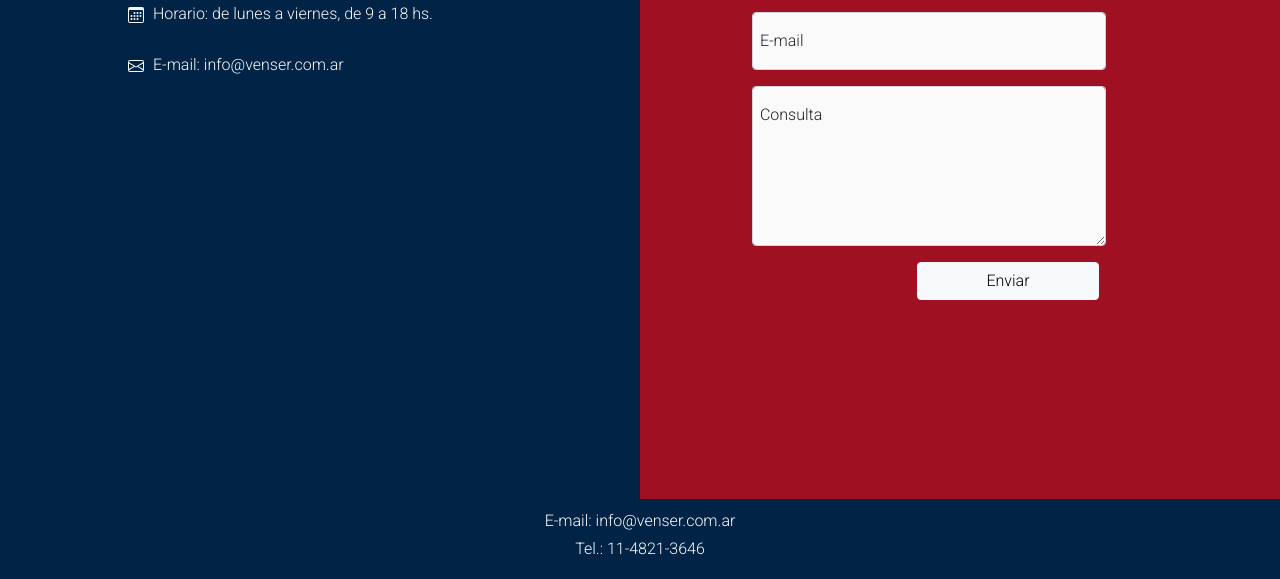
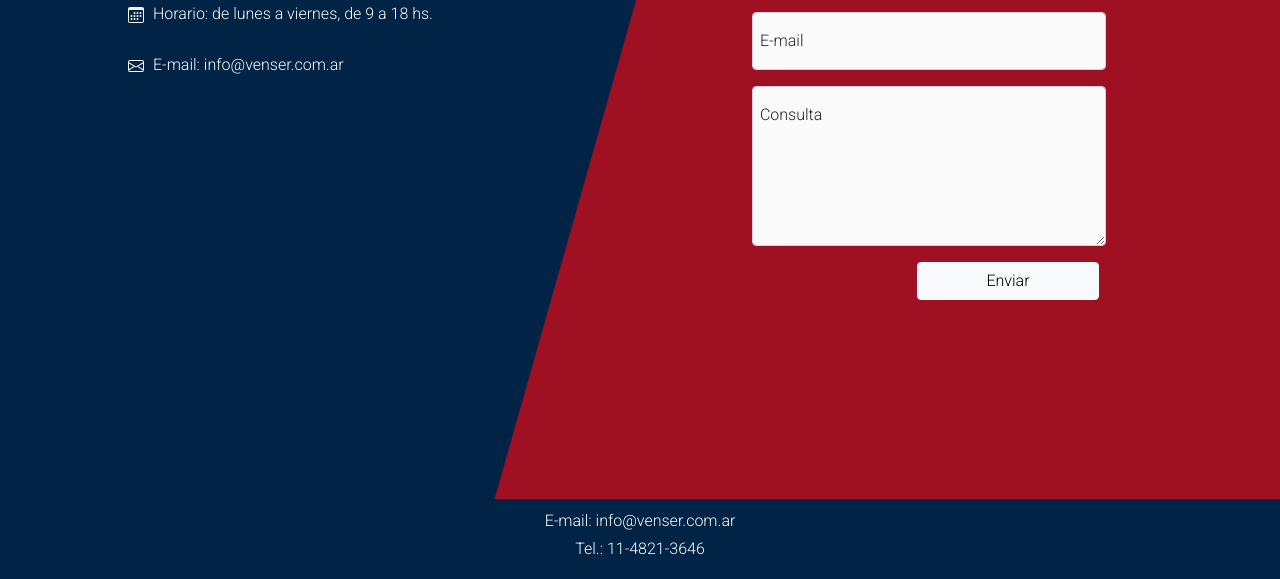
Before and after one commit to rosariobosch/VenSer, a website: page contacto.html in a window 1280 px wide. Shown: the part 250-829 px from the top of the page. Drawn offline with nearby package versions, Linux system fonts and the light colour scheme.

Commit message:
background image contacto

```diff
--- a/scss/_contacto.scss
+++ b/scss/_contacto.scss
@@ -6,6 +6,8 @@
     flex-direction: column;
     @media only screen and (min-width: 1025px) {
         flex-direction: row;
+        background-image: url("../media/background.png");
+        background-size: cover;
     }
     .contacto, .consulta {
         width: 100%;
@@ -29,8 +31,10 @@
         }
     }
     .contacto {
-        background-color: $azul;
         height: 45vh;
+        @media only screen and (max-width: 1024px) {
+            background-color: $azul;
+        }
         @media only screen and (min-width: 1025px) {
             height: 85vh;
         }
@@ -39,8 +43,10 @@
         }
     }
     .consulta {
-        background-color: $rojo;
         height: 85vh;
+        @media only screen and (max-width: 1024px) {
+            background-color: $rojo;
+        }
         .formularioConsultas {
             width: 85%;
             margin-left: 5%;
```
Also changed, not shown: css/main.css.
